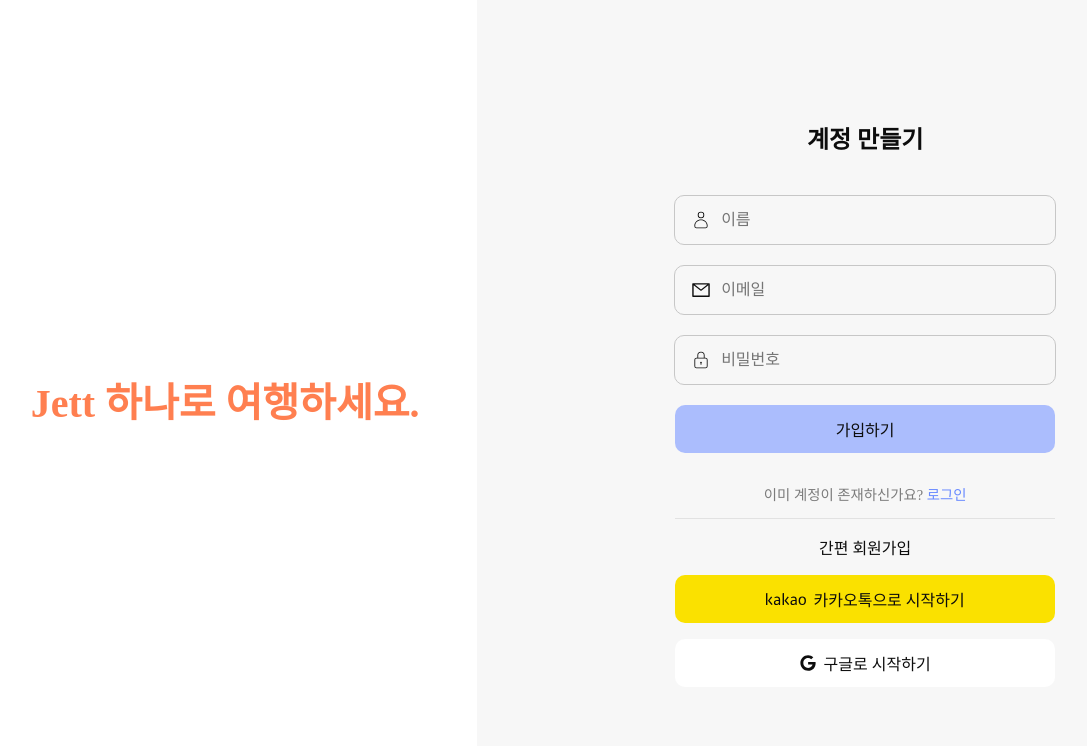
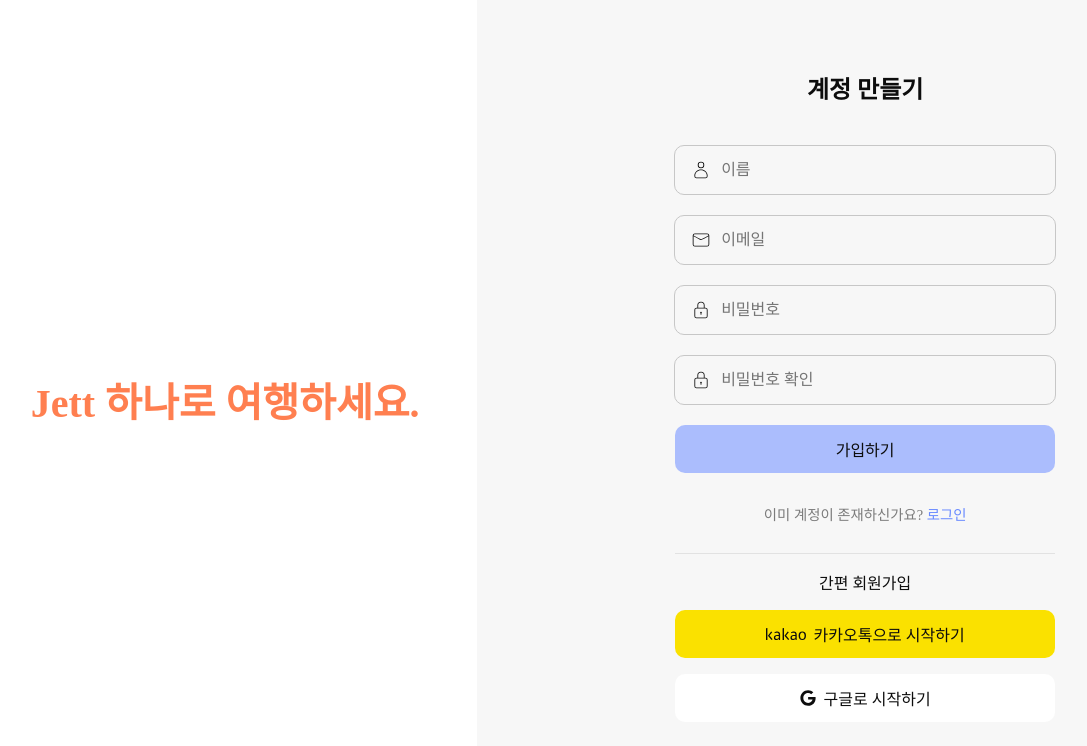
Before and after one commit to Jetting2024/Frontend, a React (Create React App) app in the folder jett/: page /signup in a window 1280 px wide. Shown: the top 746 px of the page, without its empty margins (27-1114 px from the left). Built offline with nearby package versions, Linux system fonts and the light colour scheme; no server answers; a web font is replaced by a local one.

Commit message:
[feat] 회원가입 api 연동 중
axiosError 발생, 서버 확인 필요

```diff
--- a/jett/package.json
+++ b/jett/package.json
@@ -6,6 +6,7 @@
     "@testing-library/jest-dom": "^5.17.0",
     "@testing-library/react": "^13.4.0",
     "@testing-library/user-event": "^13.5.0",
+    "axios": "^1.7.2",
     "react": "^18.3.1",
     "react-dom": "^18.3.1",
     "react-icon": "^1.0.0",
--- a/jett/src/components/Navbar.jsx
+++ b/jett/src/components/Navbar.jsx
@@ -13,7 +13,6 @@
     align-items: center;
     position: sticky;
     top: 0;
-    background-color: aqua;
 `;
 
 const Logo = styled.div`
@@ -34,6 +33,7 @@
     padding: 0.3125rem 1.75rem;
     align-items: center;
     gap: 67px;
+    margin-right: 2rem;
 `;
 
 const MenuItem = styled(Link)`
@@ -42,8 +42,7 @@
     color: inherit;
     font-size: 1rem;
     &:hover{
-        background-color: #c9c9c9;
-        border-radius: 0.75rem;
+        border-bottom: 0.025rem solid #797979;
     }
 `;
 
@@ -51,7 +50,7 @@
     display: flex;
     justify-content: center;
     align-items: center;
-    margin-left: 1.25rem;
+    margin-left: 2rem;
 `;
 
 const Navbar = () => {
--- a/jett/src/components/TextField.jsx
+++ b/jett/src/components/TextField.jsx
@@ -19,7 +19,6 @@
     &:hover {
         border-color: rgba(153, 175, 255, 0.9);
     }
-
 `;
 
 const Field = styled.input`
@@ -42,7 +41,7 @@
     margin-right: 8px;
 `;
 
-const TextField = ({ type, icon: Icon, placeholder }) => {
+const TextField = ({ type, icon: Icon, placeholder, value, onChange, name }) => {
     return (
         <Wrapper>
             {Icon && (
@@ -50,7 +49,13 @@
                     <Icon size={20} />
                 </IconWrapper>
             )}
-            <Field type={type} placeholder={placeholder} />
+            <Field
+                type={type}
+                placeholder={placeholder}
+                value={value}
+                onChange={onChange}
+                name={name}
+            />
         </Wrapper>
     );
 }
--- a/jett/src/components/signup/RegisterForm.jsx
+++ b/jett/src/components/signup/RegisterForm.jsx
@@ -1,17 +1,17 @@
-import React from "react";
+import React, { useState } from "react";
 import styled from "styled-components";
 import TextField from "../TextField";
 import Button from "../Button";
 import { FaGoogle } from "react-icons/fa6";
 import { SiKakao } from "react-icons/si";
-import { CiLock, CiUser } from "react-icons/ci";
-import { AiOutlineMail } from "react-icons/ai";
+import { CiLock, CiUser, CiMail } from "react-icons/ci";
 import { DivideLine } from "../DivideLine";
 import { Link } from "react-router-dom";
+import axios from '../../global/axios';
 
 const Container = styled.section`
   width: 500px;
-  height: 600px;
+  height: 700px;
   background-color: transparent;
   display: flex;
   flex-direction: column;
@@ -58,15 +58,159 @@
   }
 `;
 
+const ErrorMessage = styled.div`
+  color: red;
+  font-size: 0.8rem;
+  align-self: flex-start;
+`;
+
 const RegisterForm = () => {
+  const [name, setName] = useState('');
+  const [email, setEmail] = useState('');
+  const [password, setPassword] = useState('');
+  const [confirm, setConfirm] = useState('');
+
+  const [emailError, setEmailError] = useState('');
+  const [passwordError, setPasswordError] = useState('');
+  const [confirmError, setConfirmError] = useState('');
+
+  const [isEmailCheck, setIsEmailCheck] = useState(false);
+  const [isEmailAvailable, setIsEmailAvailable] = useState(false);
+
+  const onChangeHandler = (e) => {
+    const emailValue = e.target.value;
+    setEmail(emailValue);
+    emailCheckHandler(emailValue);
+  }
+
+  const onChangePasswordHandler = (e) => {
+    const { name, value } = e.target;
+    if (name === 'password') {
+      setPassword(value);
+      passwordCheckHandler(value, confirm);
+    } else if (name === 'confirm') {
+      setConfirm(value);
+      passwordCheckHandler(password, value);
+    }
+  }
+
+  const emailCheckHandler = async (email) => {
+    const emailRegex = /^[a-zA-Z0-9._%+-]+@[a-zA-Z0-9.-]+\.[a-zA-Z]{2,}$/;
+    if (email === '') {
+      setEmailError('이메일을 입력해주세요.');
+      setIsEmailAvailable(false);
+      return false;
+    } else if (!emailRegex.test(email)) {
+      setEmailError('이메일 주소 형식이 올바르지 않습니다.');
+      setIsEmailAvailable(false);
+      return false;
+    } else {
+      setEmailError('사용 가능한 이메일입니다.');
+      setIsEmailCheck(true);
+      setIsEmailAvailable(true);
+      return true;
+    }
+  }
+
+  const passwordCheckHandler = (password, confirm) => {
+    const passwordRegex = /^[a-z\d!@*&-_]{8,16}$/;
+    if (password === '') {
+      setPasswordError('비밀번호를 입력해주세요.');
+      return false;
+    } else if(!passwordRegex.test(password)) {
+      setPasswordError('비밀번호는 8~16자의 영소문자, 숫자, !@*&-_만 입력 가능합니다.');
+      return false;
+    } else if (confirm !== password) {
+      setPasswordError('');
+      setConfirmError('비밀번호가 일치하지 않습니다.');
+      return false;
+    } else {
+      setPasswordError('');
+      setConfirmError('');
+      return true;
+    }
+  }
+
+  const signupHandler = async (e) => {
+    e.preventDefault();
+
+    const emailCheckresult = await emailCheckHandler(email);
+    if (emailCheckresult) setEmailError('');
+    else return;
+
+    if (!isEmailCheck || !isEmailAvailable) {
+      alert('아이디 중복 검사를 해주세요.');
+      return;
+    }
+
+    const passwordCheckResult = passwordCheckHandler(password, confirm);
+    if (passwordCheckResult) {
+      setPasswordError('');
+      setConfirmError('');
+    } else return;
+
+    try {
+      const response = await axios.post('/member/signUp', {
+        name,
+        email,
+        password
+      });
+      if (response.data.success) {
+        localStorage.setItem('loginEmail', email);
+      } else {
+        alert('회원가입에 실패하였습니다. 다시 시도해주세요.');
+      }
+    } catch (error) {
+      if (error.response && error.response.data.message === "Duplicate email") {
+        setEmailError('이미 사용중인 이메일입니다.');
+        setIsEmailAvailable(false);
+        setIsEmailCheck(false);
+      } else {
+        alert('회원가입에 실패하였습니다. 다시 시도해주세요.');
+        console.error(error);
+      }
+    }
+  }
+
   return (
     <Container>
-      <TopContainer>
+      <TopContainer onSubmit={signupHandler}>
         <h2>계정 만들기</h2>
-        <TextField type="text" icon={CiUser} placeholder="이름" />
-        <TextField type="email" icon={AiOutlineMail} placeholder="이메일" />
-        <TextField type="password" icon={CiLock} placeholder="비밀번호" />
-        <Button>가입하기</Button>
+        <TextField
+          type="text"
+          icon={CiUser}
+          placeholder="이름"
+          value={name}
+          onChange={(e) => setName(e.target.value)}
+        />
+        <TextField
+          type="email"
+          icon={CiMail}
+          placeholder="이메일"
+          value={email}
+          onChange={onChangeHandler}
+          name="email"
+        />
+        {emailError && <ErrorMessage>{emailError}</ErrorMessage>}
+        <TextField
+          type="password"
+          icon={CiLock}
+          placeholder="비밀번호"
+          name="password"
+          value={password}
+          onChange={onChangePasswordHandler}
+        />
+        {passwordError && <ErrorMessage>{passwordError}</ErrorMessage>}
+        <TextField
+          type="password"
+          icon={CiLock}
+          placeholder="비밀번호 확인"
+          name="confirm"
+          value={confirm}
+          onChange={onChangePasswordHandler}
+        />
+        {confirmError && <ErrorMessage>{confirmError}</ErrorMessage>}
+        <Button type="submit">가입하기</Button>
         <LoginLink>
           이미 계정이 존재하신가요? <Link to="/signin">로그인</Link>
         </LoginLink>
--- /dev/null
+++ b/jett/src/global/axios.js
@@ -0,0 +1,7 @@
+import axios from "axios";
+
+const instance = axios.create({
+    baseURL: process.env.REACT_APP_BASE_URL
+});
+
+export default instance;
--- a/jett/src/pages/HomePage.jsx
+++ b/jett/src/pages/HomePage.jsx
@@ -5,7 +5,7 @@
 const FullWrapper = styled.div`
     width: 100%;
     height: 100vh;
-    background-color: #FFF;
+    background-color: aqua;
     display: flex;
     flex-direction: column;
 `;
--- a/jett/src/pages/SignupPage.jsx
+++ b/jett/src/pages/SignupPage.jsx
@@ -20,7 +20,7 @@
     flex-direction: column;
     justify-content: center;
     align-items: center;
-    /* background-color: coral; */
+
 
     @media screen and (max-width: 750px) {
         display: none;
```
Also changed, not shown: 1 other file (tests, documents, lock files or other folders).
